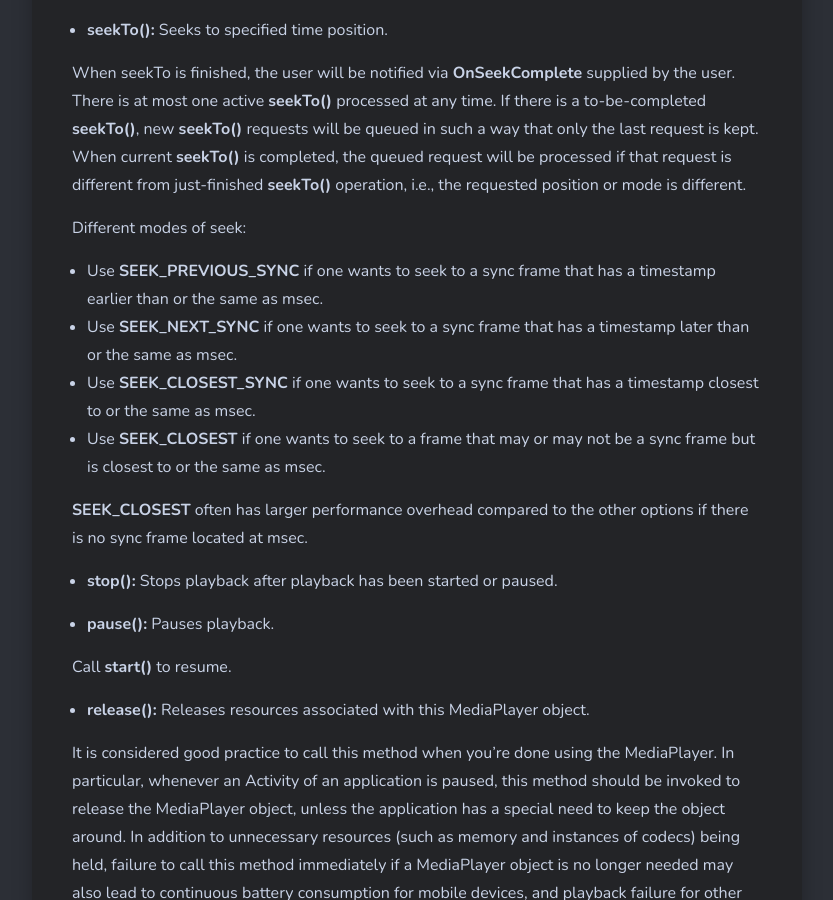
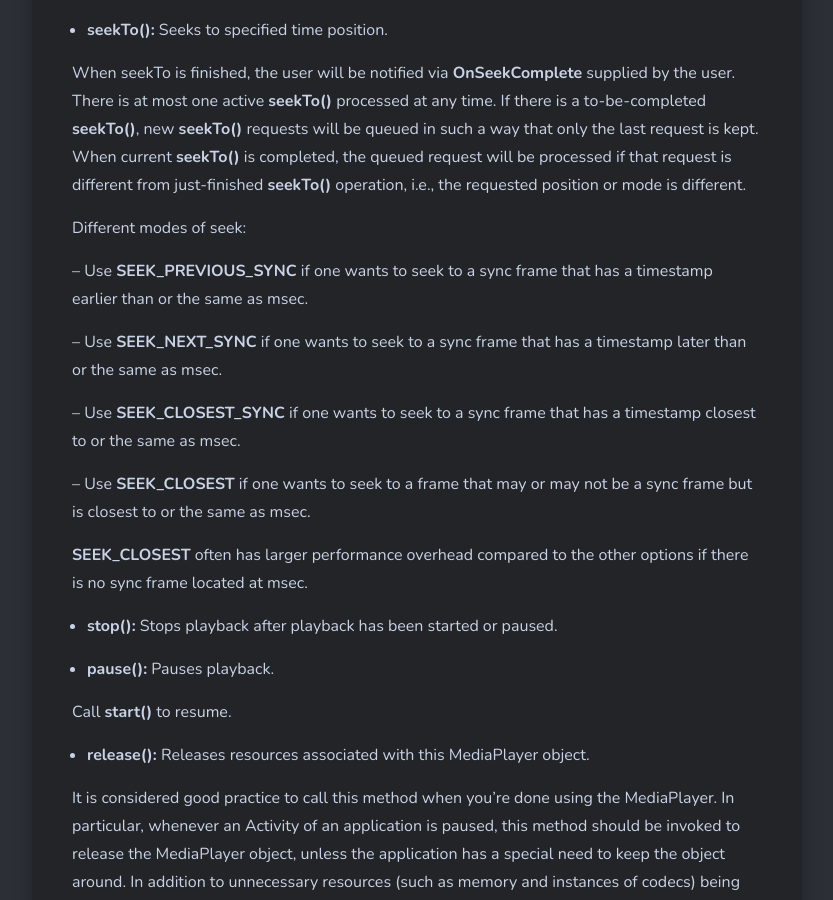
Before and after one commit to revathi727/revathi727.github.io, a Jekyll site: the page built from _posts/2020-07-13-android_media_player.md, in a window 1280 px wide and 900 px high, scrolled down 2185 px. Shown: the whole window, without its empty margins (23-856 px from the left). Built offline with Jekyll 4.4.1, drawn with Linux system fonts in a browser that asks for light colours; nearby versions of some CDN libraries.

```diff
--- a/_posts/2020-07-13-android_media_player.md
+++ b/_posts/2020-07-13-android_media_player.md
@@ -50,10 +50,13 @@ When seekTo is finished, the user will be notified via **OnSeekComplete** suppli
 
   Different modes of seek:
 
-  * Use **SEEK_PREVIOUS_SYNC** if one wants to seek to a sync frame that has a timestamp earlier than or the same as msec.
-  * Use **SEEK_NEXT_SYNC** if one wants to seek to a sync frame that has a timestamp later than or the same as msec.
-  * Use **SEEK_CLOSEST_SYNC** if one wants to seek to a sync frame that has a timestamp closest to or the same as msec.
-  * Use **SEEK_CLOSEST** if one wants to seek to a frame that may or may not be a sync frame but is closest to or the same as msec.
+  -- Use **SEEK_PREVIOUS_SYNC** if one wants to seek to a sync frame that has a timestamp earlier than or the same as msec.
+
+  -- Use **SEEK_NEXT_SYNC** if one wants to seek to a sync frame that has a timestamp later than or the same as msec.
+
+  -- Use **SEEK_CLOSEST_SYNC** if one wants to seek to a sync frame that has a timestamp closest to or the same as msec.
+
+  -- Use **SEEK_CLOSEST** if one wants to seek to a frame that may or may not be a sync frame but is closest to or the same as msec.
 
 **SEEK_CLOSEST** often has larger performance overhead compared to the other options if there is no sync frame located at msec.
 
```
